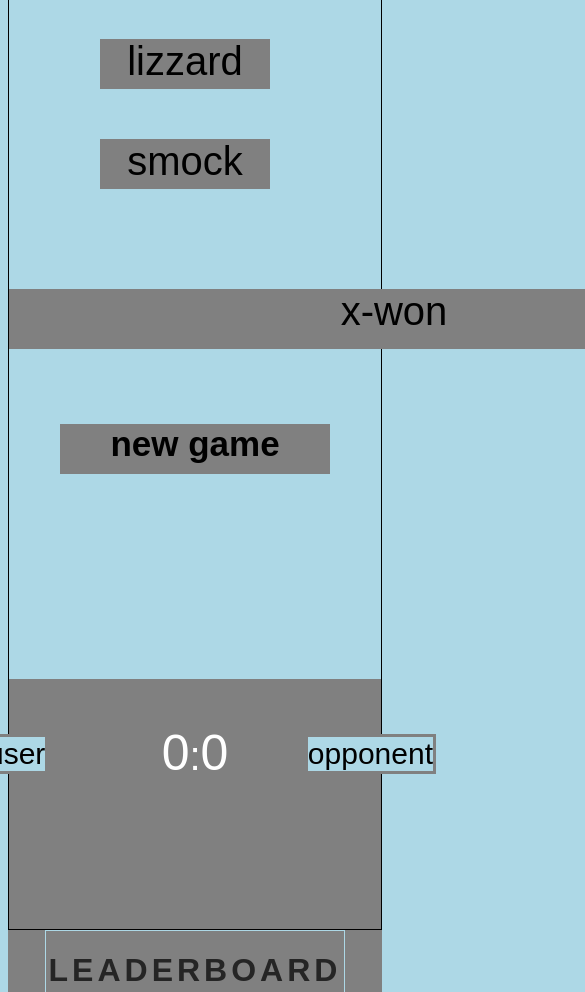
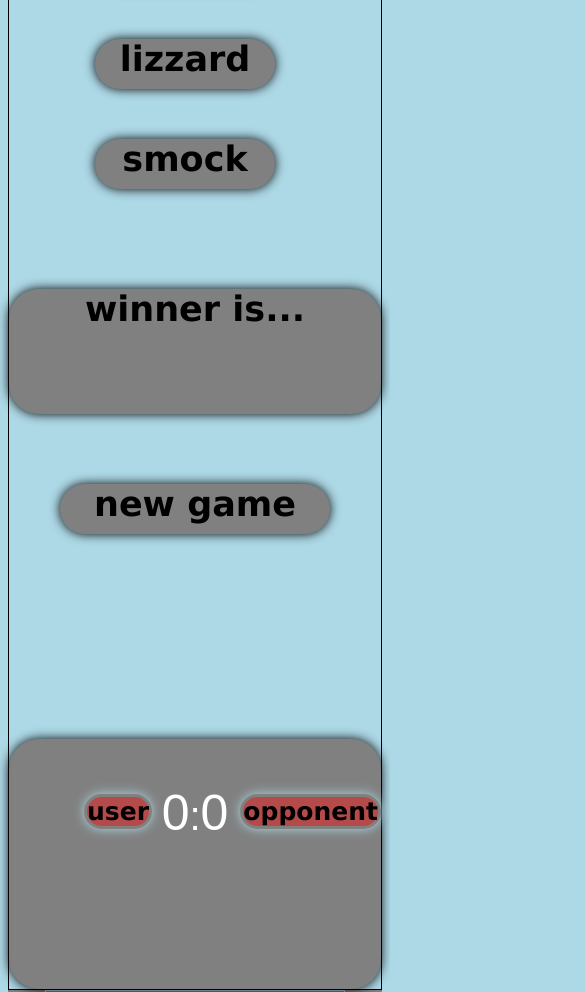
Before and after one commit to emilalmander/rpsls-game, a plain HTML site: page index.html in a window 390 px wide. Shown: the part 500-1492 px from the top of the page, 585 px wide, since content can reach past the window. Drawn offline with Linux system fonts and the light colour scheme.

Commit message:
added styling to the game, rounded corners and also bolder text

```diff
--- a/index.html
+++ b/index.html
@@ -54,7 +54,7 @@
 
       <div>
         <div class="x-won">
-          <p>x-won</p>
+          <p>winner is...</p>
         </div>
         <div class="new-game">
           <p id="new-game">new game</p>
--- a/style.css
+++ b/style.css
@@ -210,13 +210,18 @@ nav {
 }
 
 .choice {
-  width: 170px;
+  width: 180px;
   height: 50px;
   background-color: gray;
   margin-right: 20px;
   display: inline-block;
   margin-top: 50px;
   transition: all 0.4s ease;
+  border-radius: 30px;
+  box-shadow: 0 0 11px black;
+  font-family: Verdana, Geneva, Tahoma, sans-serif;
+  font-weight: bold;
+  font-size: 35px;
 
 
 }
@@ -233,6 +238,9 @@ nav {
   font-size: 35px;
   color: black;
   font-weight: bold;
+  border-radius: 30px;
+  box-shadow: 0 0 11px black;
+  font-family: Verdana, Geneva, Tahoma, sans-serif;
 }
 .new-game p:hover {
   background-color: rgb(87, 85, 85);
@@ -240,12 +248,24 @@ nav {
 }
 
 .x-won p {
-  width: 770px;
+  width: 790px;
   height: 60px;
   background-color: gray;
   display: inline-block;
   margin-top: 100px;
+  border-radius: 30px;
+  box-shadow: 0 0 11px black;
+  max-width: 100%;
+  font-family: Verdana, Geneva, Tahoma, sans-serif;
+  font-weight: bold;
+  font-size: 35px;
+}
+@media screen and (max-width: 803px){
+  .x-won p {
+    width: 790px;
+    height: 125px;
 
+  }
 }
 
 .green-border{
@@ -270,24 +290,52 @@ nav {
   padding: 45px 20px;
   color: white;
   position: relative;
+  border-radius: 30px;
+  box-shadow: 0 0 11px black;
 }
 
 .badge {
-    background-color: lightblue;
+    background-color: rgb(180, 74, 74);
     color: black;
-    font-size: 30px;
+    font-size: 35px;
     border: 3px solid gray;
+    font-family: Verdana, Geneva, Tahoma, sans-serif;
+    font-weight: bold;
+
+    border-radius: 30px;
+    box-shadow: 0 0 11px lightblue;
+
+
 }
 
 #user-label {
   position: absolute;
   top: 55px;
-  left: -25px;
+  left: 145px;
 }
 #opponent-label {
   position: absolute;
   top: 55px;
-  right: -55px;
+  right: 55px;
+}
+@media screen and (max-width: 575px){
+  #user-label {
+    position: absolute;
+    top: 55px;
+    left: 75px;
+  }
+  #opponent-label {
+    position: absolute;
+    top: 55px;
+    right: 0px;
+  }
+}
+@media screen and (max-width: 469px){
+  .badge {
+
+    font-size: 25px;
+
+}
 }
 #user-score, #opponent-score{
   font-size: 50px;
```
